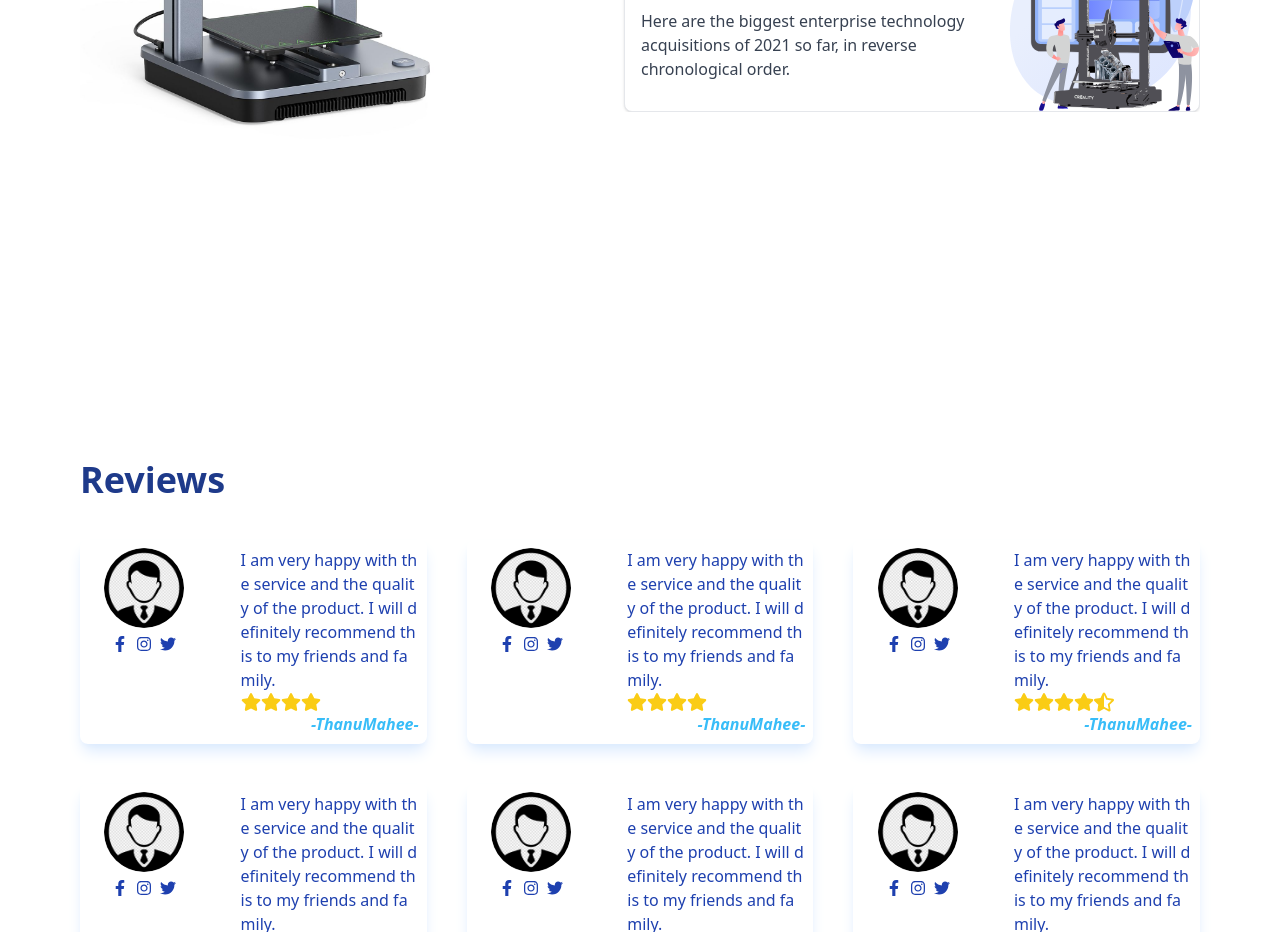
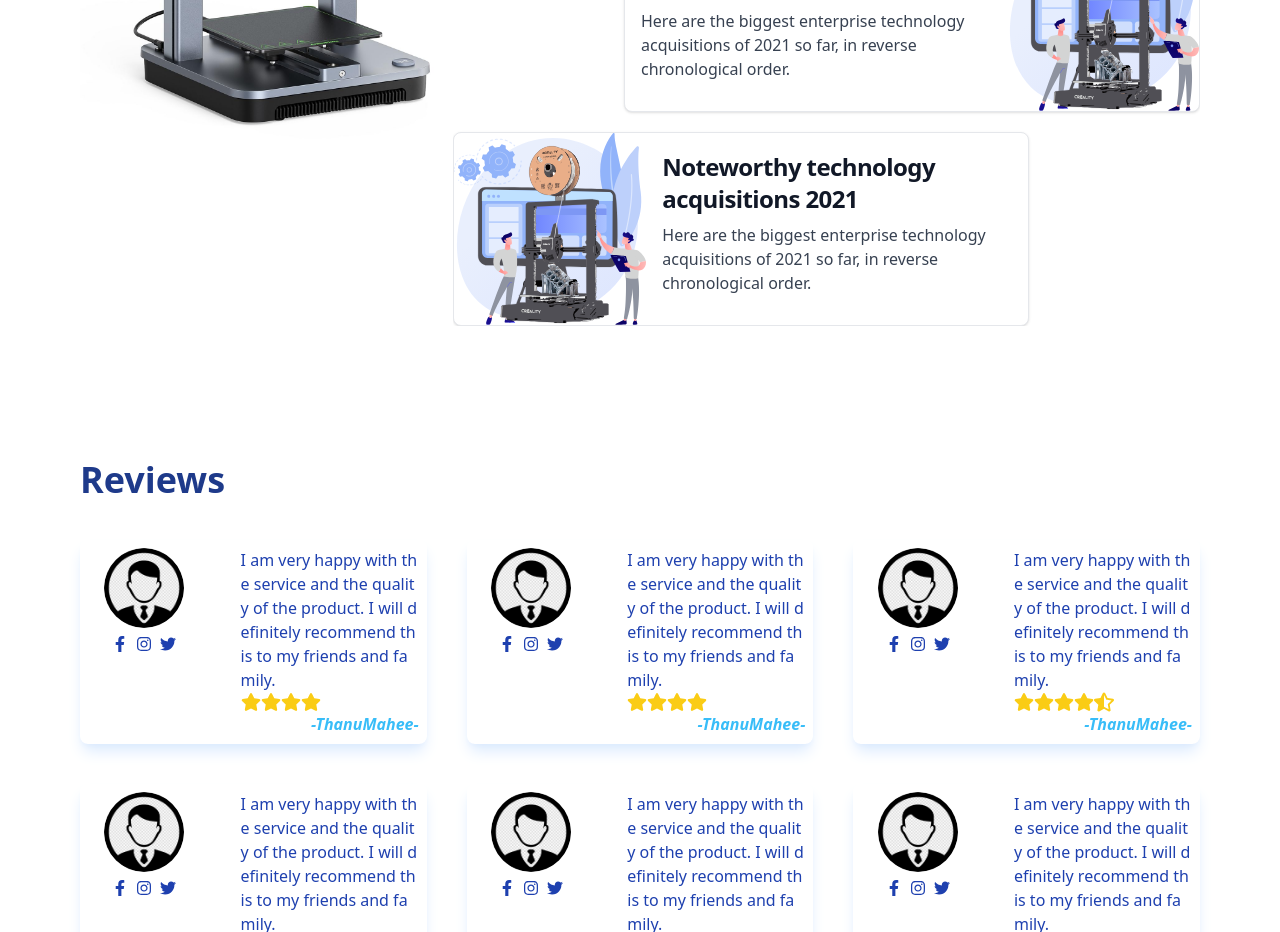
Before and after one commit to tensor-labz/tensor-labz-website, a React (Vite) app: page / in a window 1280 px wide. Shown: the part 2020-2952 px from the top of the page. Built offline with nearby package versions, Linux system fonts and the light colour scheme.

Commit message:
refactor:LatestProductCard Section

```diff
--- a/src/App.tsx
+++ b/src/App.tsx
@@ -3,6 +3,7 @@ import AppRoutes from './routes/Approutes'
 import HeaderHelment from './base/Head'
 import { BrowserRouter } from "react-router-dom";
 import DeviceContextProvider from './contexts/DeviceContext';
+import Footer from './base/layout/Footer';
 function App() {
 
   return (
@@ -12,6 +13,7 @@ function App() {
  <BrowserRouter>
      <AppRoutes />
      </BrowserRouter>
+     <Footer/>
      </DeviceContextProvider>
     </>
   )
--- /dev/null
+++ b/src/base/layout/Footer.tsx
@@ -0,0 +1,9 @@
+
+
+export default function Footer() {
+  return (
+    <div>
+
+    </div>
+  )
+}
--- a/src/components/Page/Home/LatestPro/LatestProductCard.tsx
+++ b/src/components/Page/Home/LatestPro/LatestProductCard.tsx
@@ -9,7 +9,7 @@ type Product={
 }
 export default function LatestProductCard({index}:Product) {
   return (
-    <Card className={`flex flex-col items-center bg-white border border-gray-200 rounded-lg shadow ${index%2!==0?"md:flex-row-reverse self-end":"md:flex-row self-start"} md:max-w-xl hover:bg-gray-100 dark:border-gray-700 dark:bg-gray-800 dark:hover:bg-gray-700`}>
+    <Card className={`flex flex-col items-center bg-white border border-gray-200 rounded-lg shadow ${index%2!==0?"md:flex-row-reverse self-end":"md:flex-row self-start"} md:max-w-xl hover:bg-blue-50 dark:border-gray-700 dark:bg-blue-800 dark:hover:bg-blue-700`}>
 <img className="object-cover w-full rounded-t-lg h-[450px] md:h-auto md:w-48 md:rounded-none md:rounded-s-lg" src={g} alt=""/>
     <div className="flex flex-col justify-between p-4 leading-normal">
         <h5 className="mb-2 text-2xl font-bold tracking-tight text-gray-900 dark:text-white">Noteworthy technology acquisitions 2021</h5>
--- a/src/data/project_data.tsx
+++ b/src/data/project_data.tsx
@@ -19,7 +19,7 @@ const ProjectData=[
     description:"",
     service:"",
     tags:[],
-    isTop:false
+    isTop:true
 
 },
 {
```
